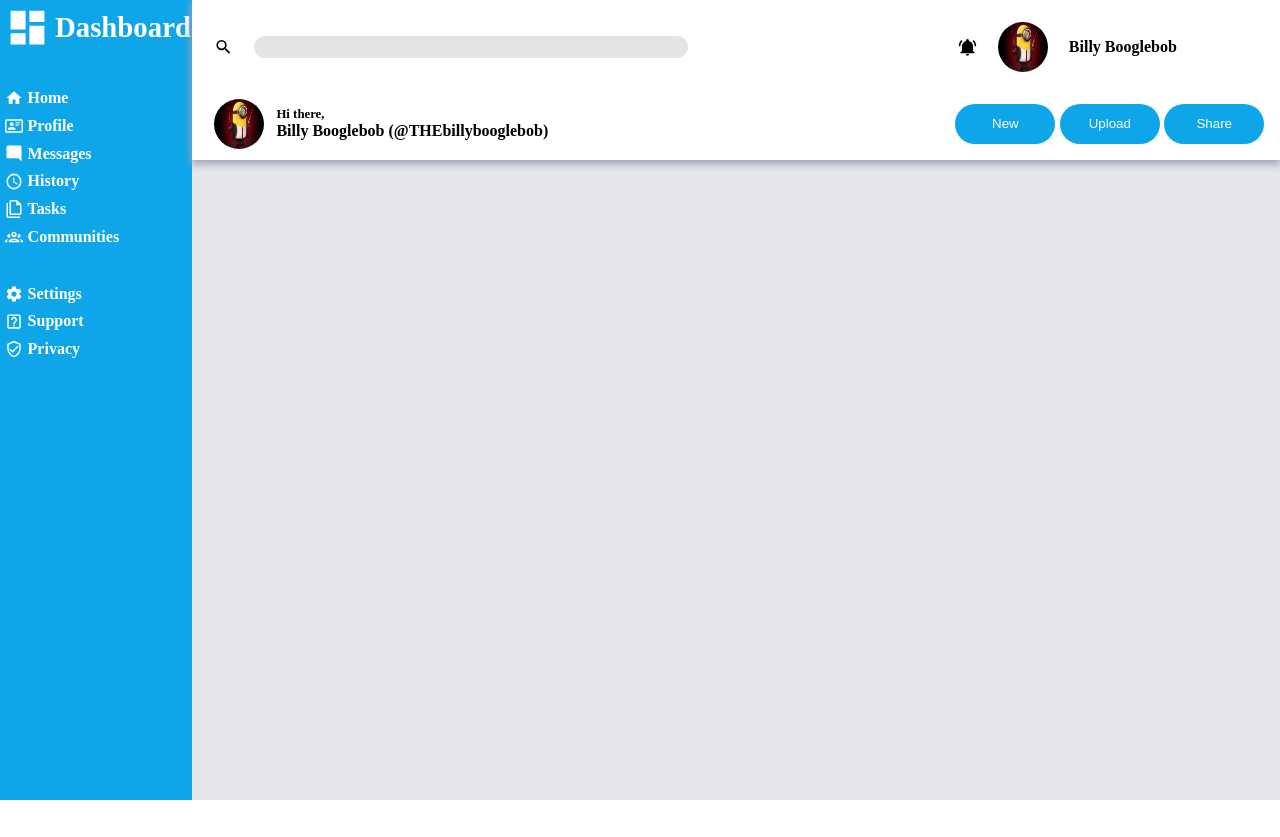
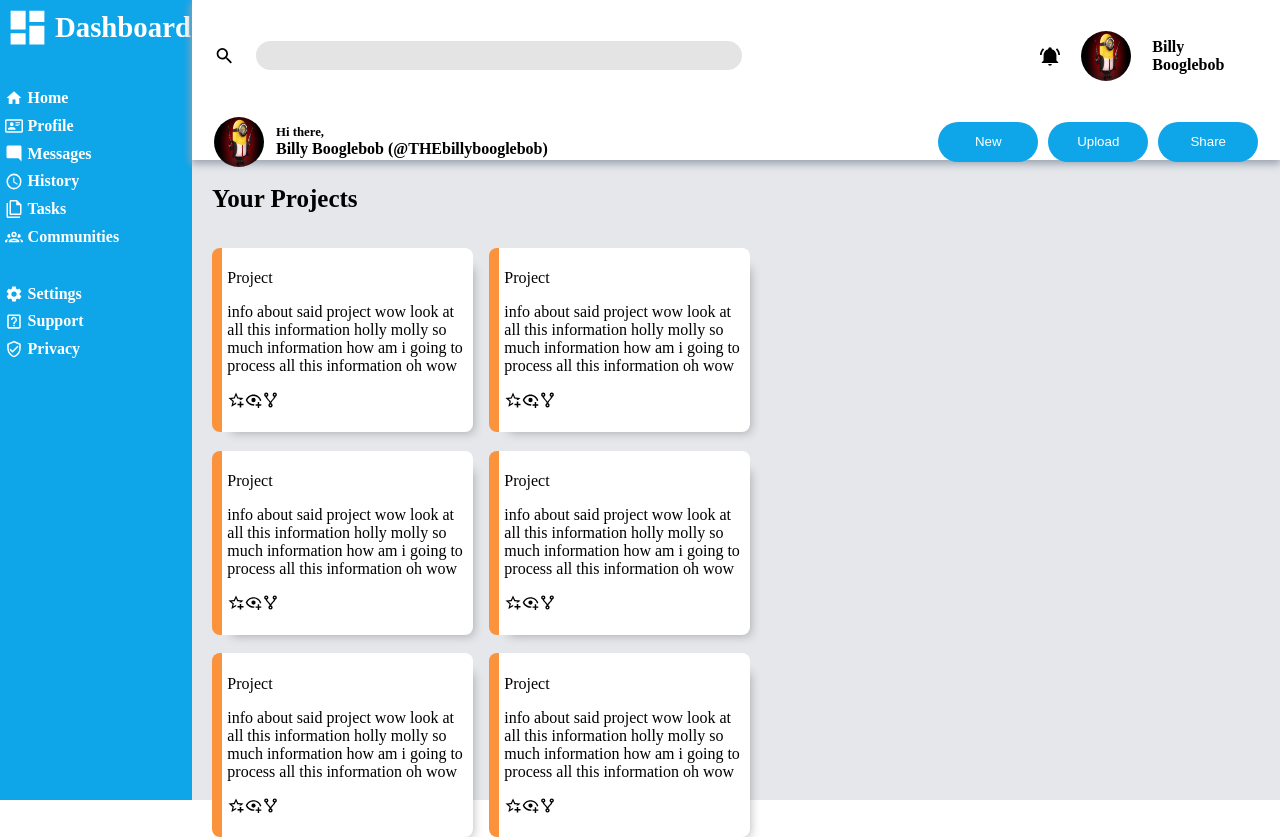
Before and after one commit to Bumble-Tumble/Admin-Dashboard, a plain HTML site: page index.html in a window 1280 px wide. Before the commit the page ends 800 px from the top, so only its background shows below. Drawn offline with Linux system fonts and the light colour scheme.

Commit message:
add projects area

```diff
--- a/index.html
+++ b/index.html
@@ -52,8 +52,69 @@
             </div>
         </div>
         <div class="content">
+            <p class="projectTitle">Your Projects</p>
             <div class="contentGrid">
-
+                <div class="card">
+                <p>Project</p>
+                <p>info about said project wow look at all this information holly molly so much information
+                    how am i going to process all this information oh wow </p>
+                    <div class="contentIconBox">
+                        <img src="./icons/star-plus-outline.svg" alt="star icon">
+                        <img src="./icons/eye-plus-outline.svg" alt="eye icon">
+                        <img src="./icons/source-fork.svg" alt="source icon">
+                    </div>
+                </div>
+                <div class="card">
+                    <p>Project</p>
+                    <p>info about said project wow look at all this information holly molly so much information
+                        how am i going to process all this information oh wow </p>
+                        <div class="contentIconBox">
+                            <img src="./icons/star-plus-outline.svg" alt="star icon">
+                            <img src="./icons/eye-plus-outline.svg" alt="eye icon">
+                            <img src="./icons/source-fork.svg" alt="source icon">
+                        </div>
+                    </div>
+                <div class="card">
+                    <p>Project</p>
+                    <p>info about said project wow look at all this information holly molly so much information
+                        how am i going to process all this information oh wow </p>
+                        <div class="contentIconBox">
+                            <img src="./icons/star-plus-outline.svg" alt="star icon">
+                            <img src="./icons/eye-plus-outline.svg" alt="eye icon">
+                            <img src="./icons/source-fork.svg" alt="source icon">
+                        </div>
+                    </div>
+                <div class="card">
+                    <p>Project</p>
+                    <p>info about said project wow look at all this information holly molly so much information
+                        how am i going to process all this information oh wow </p>
+                    <div class="contentIconBox">
+                        <img src="./icons/star-plus-outline.svg" alt="star icon">
+                        <img src="./icons/eye-plus-outline.svg" alt="eye icon">
+                        <img src="./icons/source-fork.svg" alt="source icon">
+                    </div>
+                    </div>
+                <div class="card">
+                    <p>Project</p>
+                    <p>info about said project wow look at all this information holly molly so much information
+                        how am i going to process all this information oh wow </p>
+                        <div class="contentIconBox">
+                            <img src="./icons/star-plus-outline.svg" alt="star icon">
+                            <img src="./icons/eye-plus-outline.svg" alt="eye icon">
+                            <img src="./icons/source-fork.svg" alt="source icon">
+                        </div>
+                    </div>
+                <div class="card">
+                    <p>Project</p>
+                    <p>info about said project wow look at all this information holly molly so much information
+                        how am i going to process all this information oh wow </p>
+                        <div class="contentIconBox">
+                            <img src="./icons/star-plus-outline.svg" alt="star icon">
+                            <img src="./icons/eye-plus-outline.svg" alt="eye icon">
+                            <img src="./icons/source-fork.svg" alt="source icon">
+                        </div>
+                    </div>
+                    </div>
 
             </div>
         </div>
--- a/styles.css
+++ b/styles.css
@@ -14,23 +14,23 @@ body{
 
 .header{
     box-shadow: 0 3px 8px 1px #9ca3af;
-    z-index: 1;
+    z-index: 2;
     padding: 2%;
     padding-bottom: 5%;
 
 }
 .head1{
     display: grid;
-    grid-template-columns: .2fr 3.5fr 3.5fr .2fr .35fr 2fr;
+    grid-template-columns: .2fr 3.5fr 3.5fr .2fr .35fr 1fr;
     align-items: center;
     column-gap: 2%;
     padding-bottom: 4%;
 }
 .head2{
     display: grid;
-    grid-template-columns: 5% 1fr 9% 9% 9%;
+    grid-template-columns: 5% 1fr 100px 100px 100px;
     align-items: center;
-    column-gap: 1%;
+    column-gap: 10px;
     grid-template-rows: 40%;
 
 }
@@ -76,6 +76,38 @@ body{
 }
 .content{
     background-color: #e5e7eb;
+
+}
+.contentGrid{
+    display: grid;
+    grid-template-columns: 25% 25%;
+    gap: 10px;
+    margin: 10px;
+
+}
+.contentIconBox{
+    display: flex;
+    --size: 10%;
+    height: var(--size);
+    width: var(--size);
+}
+.card{
+    background-color: white;
+    width: 90%;
+    height: 90%;
+    margin: 10px;
+    padding: 2%;
+    border-radius: 8px;
+    border-left: 10px solid #fb923c;
+    box-shadow: 10px 10px 10px -10px rgba(0, 0, 0, 0.3);
+
+
+}
+.projectTitle{
+    font-weight: bold;
+    font-size: 25px;
+    margin-left: 20px;
+
 }
 .profilePic{
     width: 50px;
```
Also changed, not shown: icons/eye-plus-outline.svg (added), icons/source-fork.svg (added), icons/star-plus-outline.svg (added).
